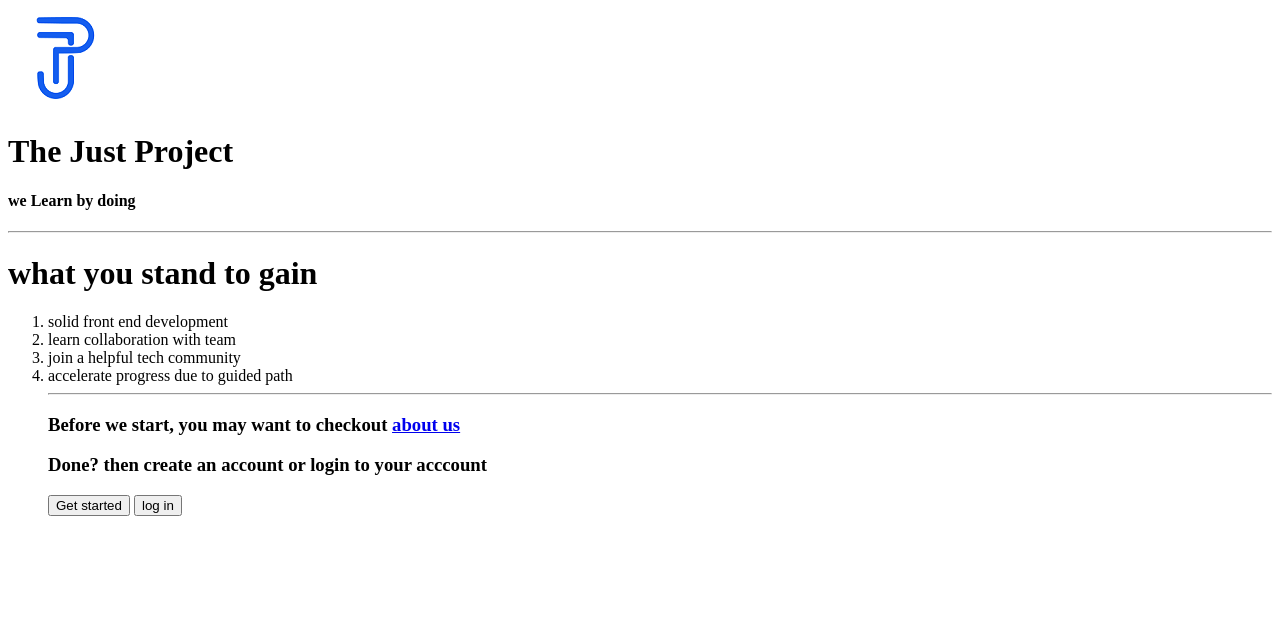
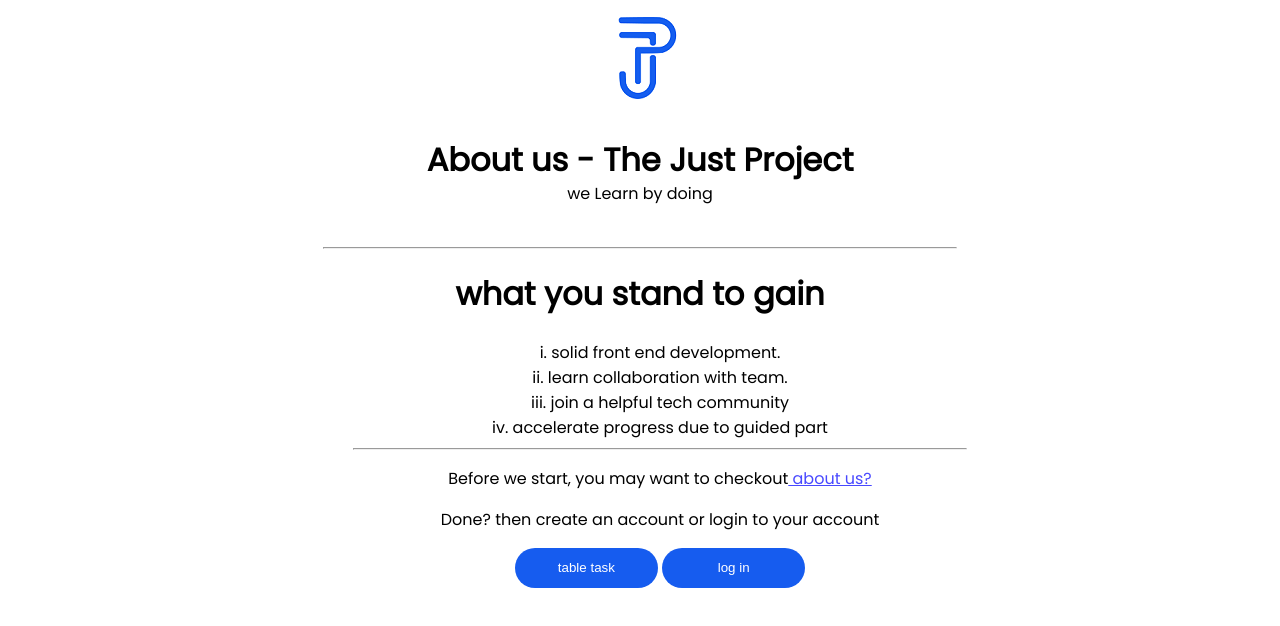
Before and after one commit to adeoyeadeyemi/1st-task, a plain HTML site: page index.html in a window 1280 px wide. Drawn offline with Linux system fonts and the light colour scheme.

Commit message:
added table and styles

```diff
--- /dev/null
+++ b/Styles.css
@@ -0,0 +1,26 @@
+div{
+    text-align: center;
+}
+.line { width: 50%;}
+.linkpage {color: rgba(0, 0, 255, 0.719);}
+button {background-color: #165cef; color: white; border-radius: 20px; width: 143px; height: 40px; border: none;}
+ol {
+    list-style-type: lower-roman; }
+    ol {list-style-position: inside;}
+h1 {font-family: 'Poppins', sans-serif;;}
+ol {font-family: 'Poppins', sans-serif;;}
+body {font-family: 'Poppins', sans-serif;;}
+p {font-family: 'Poppins', sans-serif;;}
+.caption {
+
+        position: relative;
+        top: -25px;
+      }
+      @import url('https://fonts.googleapis.com/css2?family=Poppins&display=swap');
+body {font-family:'Poppins', sans-serif;;}
+table, th, td {border: solid black; border-collapse: collapse; padding: 10px 20px;}
+body {text-align: center;}
+table {
+    margin-left: auto;
+    margin-right: auto;
+  }
--- a/index.html
+++ b/index.html
@@ -1,23 +1,29 @@
 <!DOCTYPE html>
 <html lang="en">
+
 <head>
     <meta charset="UTF-8">
     <meta http-equiv="X-UA-Compatible" content="IE=edge">
     <meta name="viewport" content="width=device-width, initial-scale=1.0">
-    <title>TJP homepage</title>
-</head><img src="tjp.png" alt="logo">
-<h1><strong>The Just Project</strong></h1>
-<h4>we Learn by doing</h4>
-<hr>
+    <link rel="preconnect" href="https://fonts.googleapis.com">
+<link rel="preconnect" href="https://fonts.gstatic.com" crossorigin>
+<link href="https://fonts.googleapis.com/css2?family=Poppins&display=swap" rel="stylesheet">
+    <div><title>tjp about us</title><link rel="stylesheet" href="Styles.css">
+</head>
+<img src="tjp.png" alt="logo">
+<h1>About us - The Just Project</h1>
+<p class="caption">we Learn by doing</p>
+<hr class="line">
+
 <body>
-    <h1><strong>what you stand to gain</strong></h1>
-</body>
+    <h1>what you stand to gain</h1>
 <ol>
-    <li>solid front end development</li>
-    <li> learn collaboration with team</li>
-    <li>join a helpful tech community</li>
-    <li> accelerate progress due to guided path </li>
-    <hr>
-    <h3>Before we start, you may want to checkout <a href="about.html">about us</a></h3>
-    <h3>Done? then create an account or login to your acccount</h3>
-    <button>Get started</button> <BUtton>log in</BUtton>
+    <li>solid front end development.    </li>
+    <li> learn collaboration with team.    </li>
+    <li>join a helpful tech community    </li>
+    <li> accelerate progress due to guided part </li>
+        <hr class="line">
+
+ <p>Before we start, you may want to checkout<a class="linkpage" href="about.html"> about us?</a></p>
+<p>Done? then create an account or login to your account</p></body>
+       <a href="table.html"><button>table task</button></a>  <BUtton>log in</BUtton></div>
```
Also changed, not shown: about.html (+10 -9 lines), table.html (added, +75 -0 lines).
